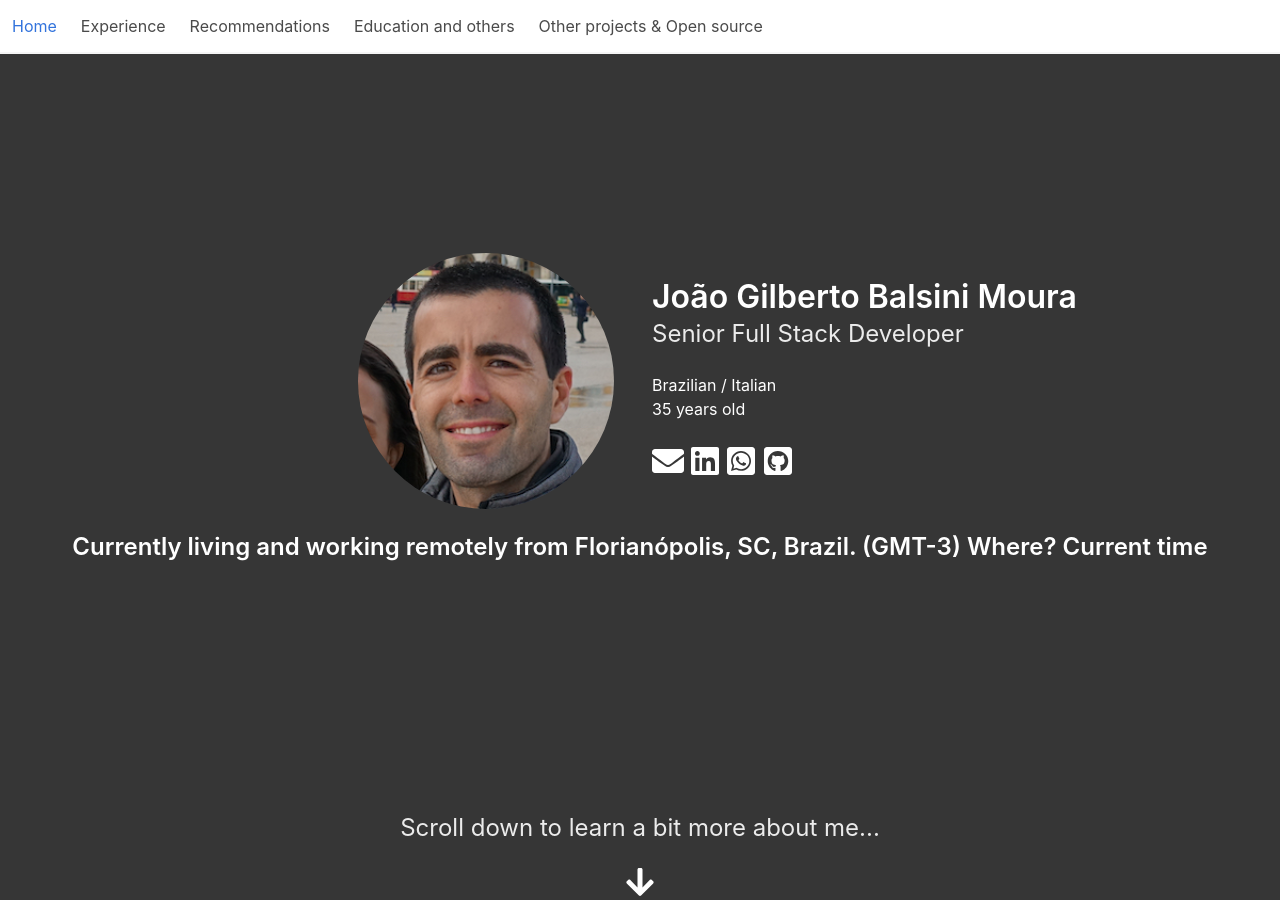
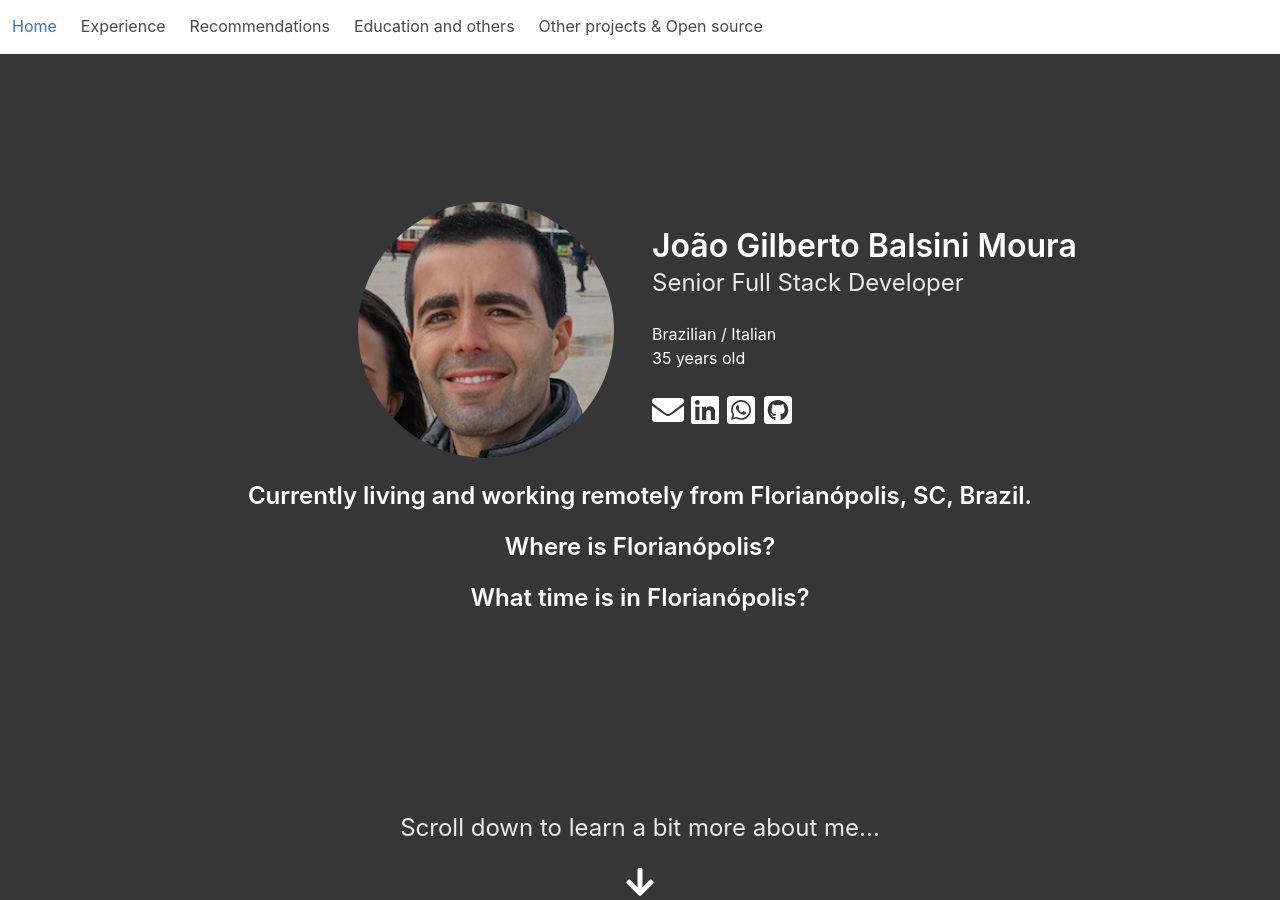
Before and after one commit to joaobalsini/joaobalsini.github.io, a Jekyll site: the page built from index.html, in a window 1280 px wide and 900 px high. Built offline with Jekyll 4.4.1, drawn with Linux system fonts in a browser that asks for light colours; nearby versions of some CDN libraries.

Commit message:
Update layout for location and timezone of my city

```diff
--- a/_includes/cv_hero_main.html
+++ b/_includes/cv_hero_main.html
@@ -39,9 +39,13 @@
 
     <div>
       <p class="title is-size-4-desktop is-size-6-mobile">
-        Currently living and working remotely from Florianópolis, SC, Brazil. (GMT-3) <a target="_blank"
-          href="https://www.laidbacktrip.com/posts/how-to-visit-florianopolis-in-brazil-guide">Where?</a> <a target="_blank"
-          href="https://www.timeanddate.com/worldclock/brazil/florianopolis">Current time</a>
+        Currently living and working remotely from Florianópolis, SC, Brazil.
+      </p>
+      <p class="title is-size-4-desktop is-size-6-mobile">
+        <a target="_blank" href="https://www.laidbacktrip.com/posts/how-to-visit-florianopolis-in-brazil-guide">Where is Florianópolis?</a>
+      </p>
+      <p class="title is-size-4-desktop is-size-6-mobile">
+        <a target="_blank" href="https://www.timeanddate.com/worldclock/brazil/florianopolis">What time is in Florianópolis?</a>
       </p>
     </div>
   </div><!-- container-->
```
